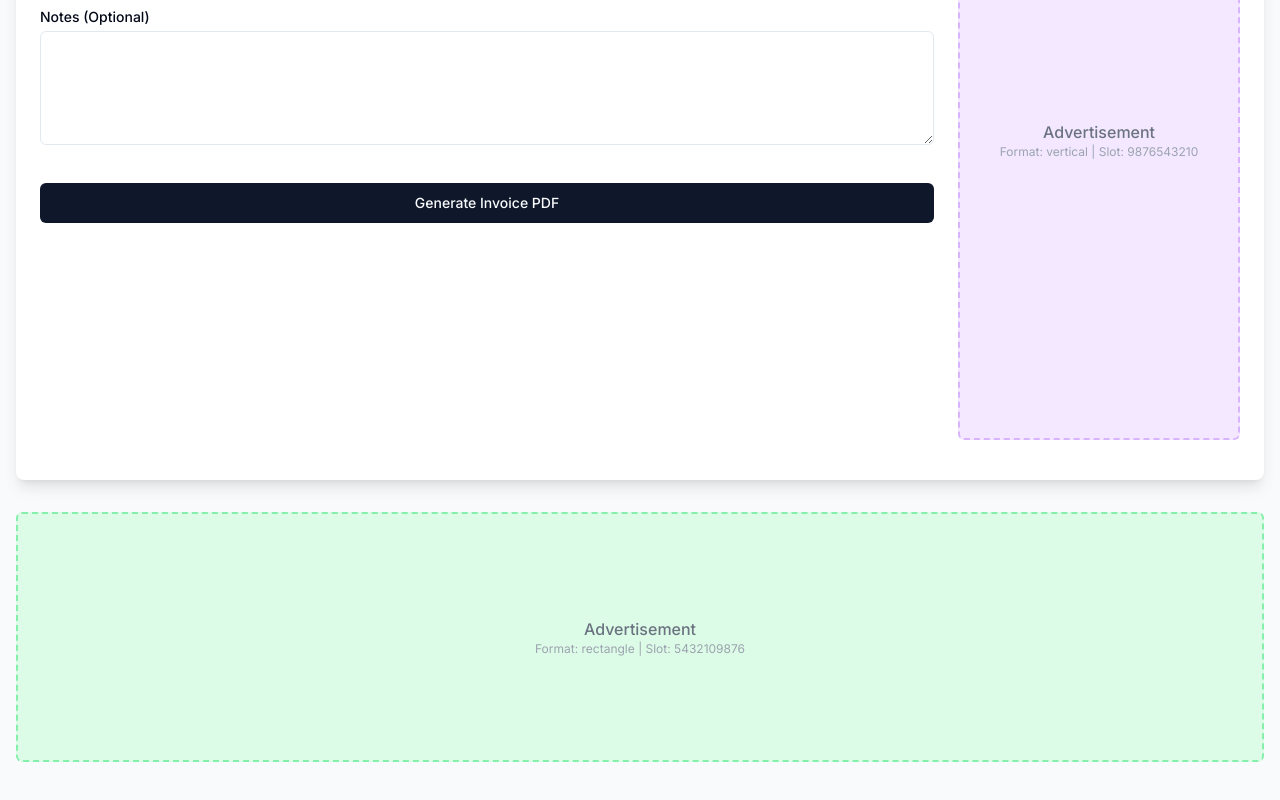
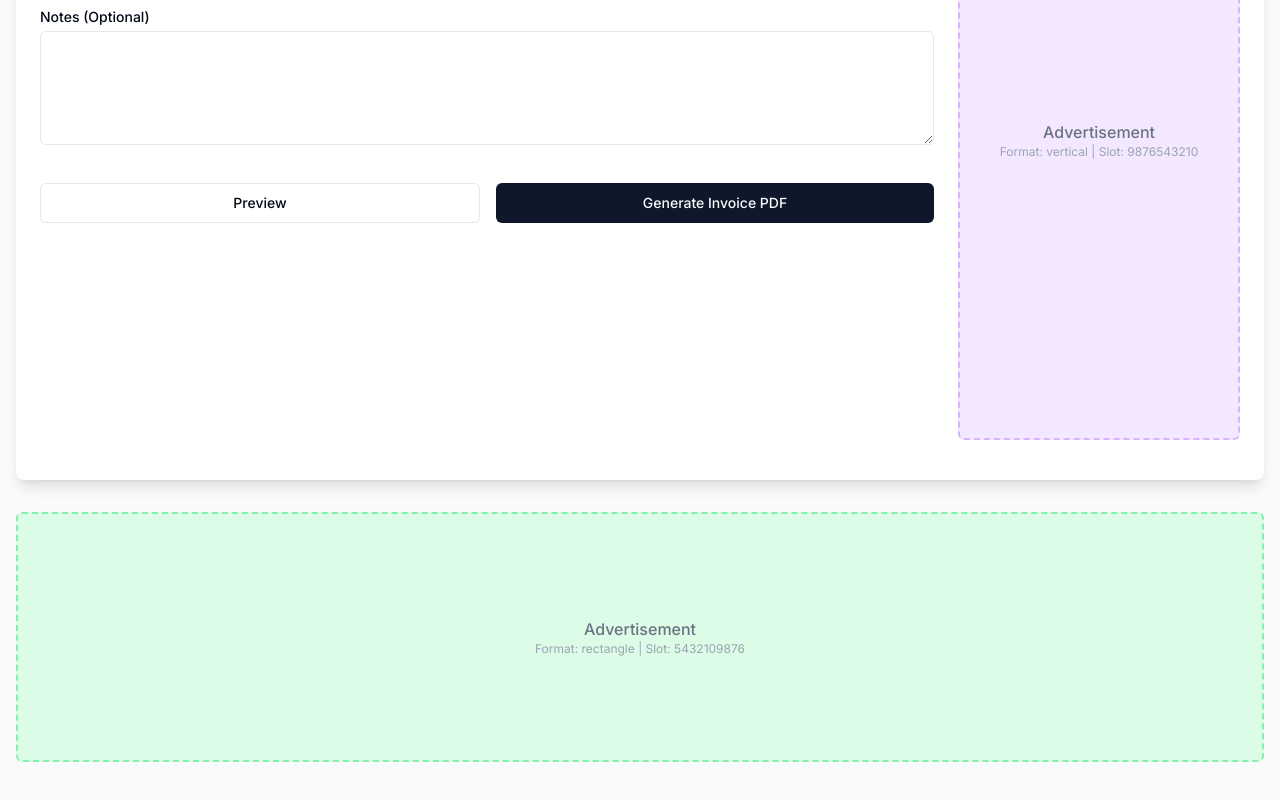
Before and after one commit to Son923/invoice-generator, a Next.js app: page /invoice in a window 1280 px wide. Shown: the part 1109-1909 px from the top of the page. Built offline with nearby package versions, Linux system fonts and the light colour scheme; no server answers.

Commit message:
feat: add preview button to invoice generator

```diff
--- a/app/invoice/page.tsx
+++ b/app/invoice/page.tsx
@@ -56,7 +56,7 @@ export default function InvoicePage() {
     setItems(newItems)
   }
 
-  const generatePDF = (data: InvoiceFormData) => {
+  const generatePDF = (data: InvoiceFormData, shouldDownload = true) => {
     const doc = new jsPDF()
 
     // Add company logo/header
@@ -128,10 +128,19 @@ export default function InvoicePage() {
       doc.text(data.notes.split('\n'), 20, y)
     }
 
-    // Save the PDF
-    doc.save(`invoice-${data.invoiceNumber}.pdf`)
+    if (shouldDownload) {
+      // Save the PDF
+      doc.save(`invoice-${data.invoiceNumber}.pdf`)
+    } else {
+      // Open in new window
+      window.open(doc.output('bloburl'), '_blank')
+    }
 
     return total
+  }
+
+  const previewInvoice = (data: InvoiceFormData) => {
+    generatePDF(data, false)
   }
 
   const onSubmit = async (data: InvoiceFormData) => {
@@ -376,10 +385,19 @@ export default function InvoicePage() {
                   ></textarea>
                 </div>
 
-                <div className="mt-8">
+                <div className="mt-8 flex gap-4">
+                  <Button
+                    type="button"
+                    className="flex-1"
+                    variant="outline"
+                    onClick={handleSubmit(previewInvoice)}
+                    disabled={saving}
+                  >
+                    Preview
+                  </Button>
                   <Button
                     type="submit"
-                    className="w-full"
+                    className="flex-1"
                     disabled={saving}
                   >
                     {saving ? "Generating..." : "Generate Invoice PDF"}
```
